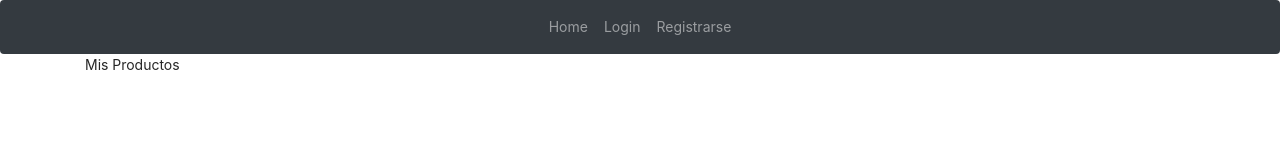
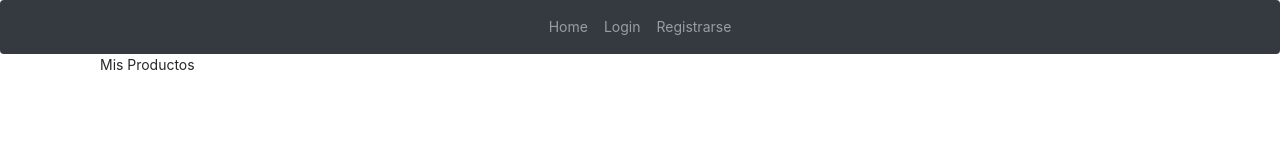
Before and after one commit to celarcon/TFG, a React (Create React App) app: page /MisProductos in a window 1280 px wide. Shown: the top 160 px of the page. Built offline with nearby package versions, Linux system fonts and the light colour scheme.

Commit message:
10/07/2020

```diff
--- a/src/components/MisProductos/MisProductos.js
+++ b/src/components/MisProductos/MisProductos.js
@@ -1,9 +1,22 @@
-import React, { memo } from 'react'
+import React, { Component } from 'react';
 
-export default memo(function MisProductos() {
-    return (
-        <div>
-            Mis Productos
-        </div>
-    )
-})
+class MisProductos extends Component {
+    constructor(props) {
+        super(props);
+        this.state = {
+            id: ' ',
+            nombre: ' ',
+            descripcion: ' ',
+            precioMin: ' ',
+            precioMax: ' '
+        };
+    }
+    render() {
+        return (
+            <div className="container">
+                Mis Productos
+            </div>
+        )}
+
+}
+export default MisProductos;
--- /dev/null
+++ b/src/components/ProductFunctions.js
@@ -0,0 +1 @@
+import axios from 'axios';
--- a/src/components/Register.js
+++ b/src/components/Register.js
@@ -99,4 +99,4 @@ class Register extends Component {
   }
 }
 
-export default Register
+export default Register;
```
